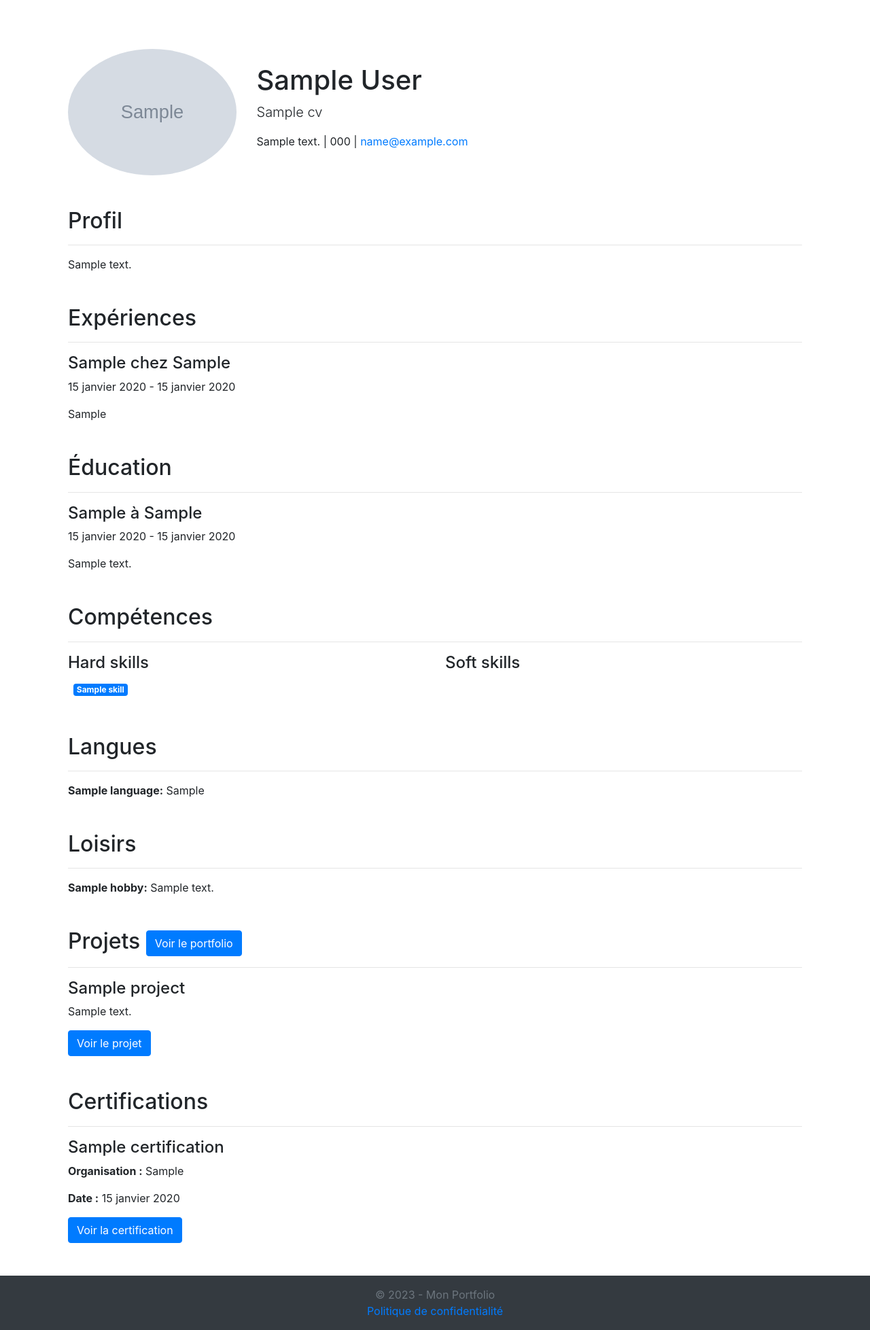
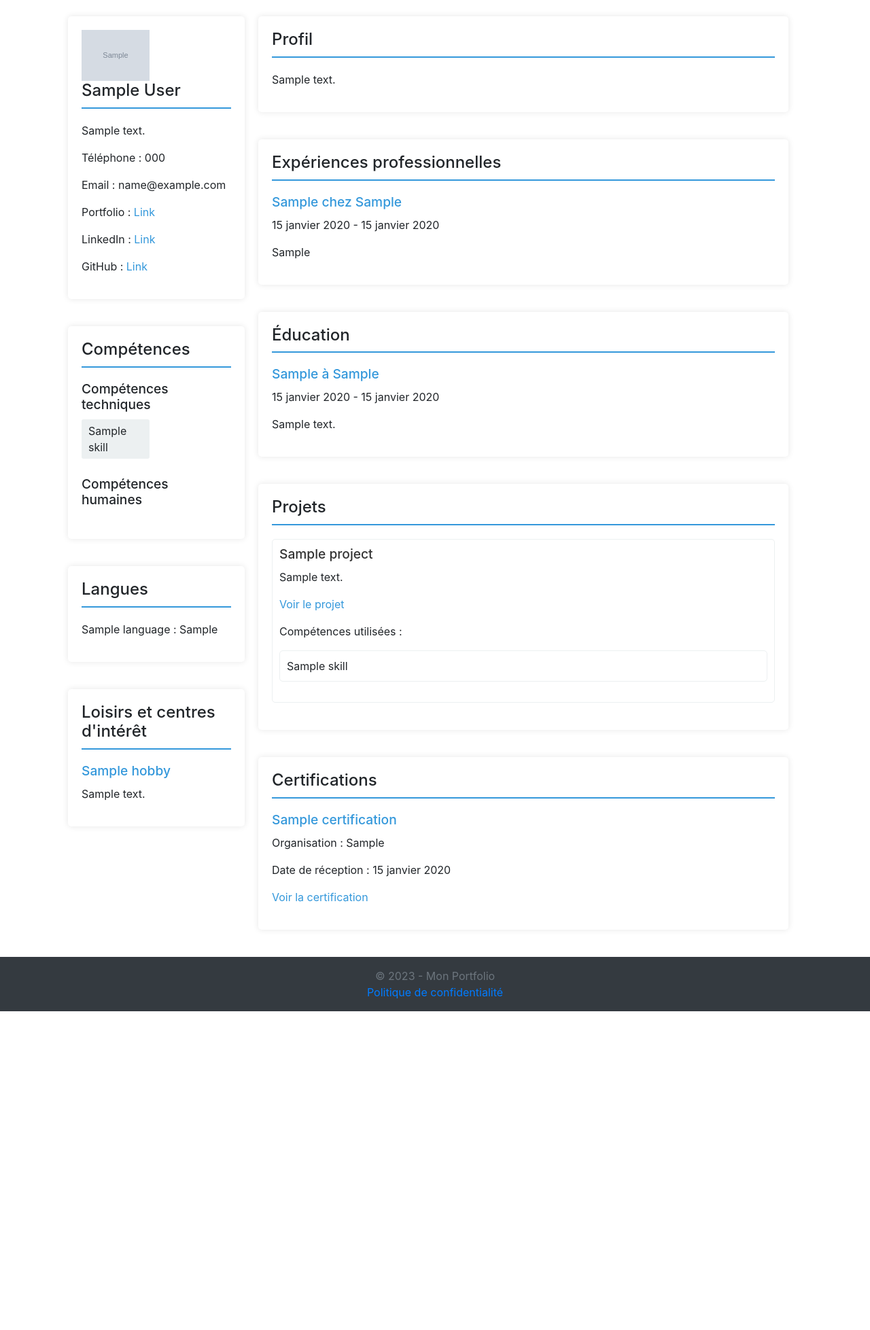
Before and after one commit to Stargate136/EPHAD, a Django app: a page that uses src/cv/templates/cv/detail.html in a window 1280 px wide. Shown: the part 56-2013 px from the top of the page at 68% size. After the commit the page ends 1544 px from the top, so only its background shows below. Run offline with Django 4.2, Linux system fonts and the light colour scheme; tables that the repository leaves empty hold one stand-in row (values such as "Sample post"); grey boxes marked "Sample" are stand-in pictures; some libraries are stand-ins or nearby versions.

Commit message:
Modifiction of the cv layout

```diff
--- /dev/null
+++ b/src/cv/static/cv/css/cv.css
@@ -0,0 +1,102 @@
+.cv-container body {
+    font-family: Arial, sans-serif;
+    margin: 20px;
+    background-color: #f7f7f7;
+    color: #333;
+    line-height: 1.5;
+}
+
+.cv-container a {
+    color: #3498db;
+    text-decoration: none;
+    transition: color 0.2s;
+}
+
+.cv-container a:hover {
+    color: #2980b9;
+}
+
+.cv-container section {
+    margin-bottom: 40px;
+    background-color: #fff;
+    padding: 20px;
+    border-radius: 5px;
+    box-shadow: 0px 0px 10px rgba(0,0,0,0.1);
+}
+
+.cv-container h2 {
+    font-size: 1.5em;
+    border-bottom: 2px solid #3498db;
+    padding-bottom: 10px;
+    margin-bottom: 20px;
+}
+
+.cv-container h3 {
+    font-size: 1.2em;
+    margin-bottom: 10px;
+}
+
+.cv-container ul {
+    list-style-type: none;
+    padding: 0;
+}
+
+.cv-container ul li {
+    margin-bottom: 20px;
+}
+
+.cv-container ul li:last-child {
+    margin-bottom: 0;
+}
+
+.cv-container ul li h3 {
+    color: #3498db;
+}
+
+.cv-container #skills ul {
+    display: flex;
+    flex-wrap: wrap;
+}
+
+.cv-container #skills li {
+    flex: 0 1 calc(50% - 10px);
+    margin-right: 10px;
+    margin-bottom: 10px;
+    background-color: #ecf0f1;
+    padding: 5px 10px;
+    border-radius: 3px;
+}
+
+.cv-container #projects ul li {
+    border: 1px solid #ecf0f1;
+    padding: 10px;
+    border-radius: 5px;
+    margin-bottom: 20px;
+    transition: background-color 0.2s, border-color 0.2s;
+}
+
+.cv-container #projects ul li:hover {
+    background-color: #ecf0f1;
+    border-color: #bdc3c7;
+}
+
+.cv-container #projects ul li h3 {
+    color: #333;
+}
+
+/* POSITIONNEMENT */
+.cv-container .container {
+    display: flex;
+    flex-direction: row;
+    margin: 0 -10px;
+}
+
+.cv-container .main-content {
+    flex: 3;
+    padding: 0 10px;
+}
+
+.cv-container .sidebar {
+    flex: 1;
+    padding: 0 10px;
+}
--- /dev/null
+++ b/src/cv/templates/cv/cv.html
@@ -0,0 +1,144 @@
+<div class="cv-container">
+
+    <div class="container">
+        <!-- Sidebar content -->
+        <div class="sidebar">
+            <!-- Informations personnelles -->
+            <section id="personal-info">
+                <img src="{{ cv.personal_info.profile_picture.url }}" alt="{{ cv.personal_info.full_name }}" width="100" class="profile-image">
+                <h2>{{ cv.personal_info.full_name }}</h2>
+                <p>{{ cv.personal_info.address }}</p>
+                <p>Téléphone : {{ cv.personal_info.phone }}</p>
+                <p>Email : {{ cv.personal_info.email }}</p>
+                {% if cv.personal_info.portfolio_url %}
+                <p>Portfolio : <a href="{{ cv.personal_info.portfolio_url }}">Link</a></p>
+                {% endif %}
+                {% if cv.personal_info.linkedin_url %}
+                <p>LinkedIn : <a href="{{ cv.personal_info.linkedin_url }}">Link</a></p>
+                {% endif %}
+                {% if cv.personal_info.github_url %}
+                <p>GitHub : <a href="{{ cv.personal_info.github_url }}">Link</a></p>
+                {% endif %}
+            </section>
+
+            <!-- Compétences -->
+            <section id="skills">
+                <h2>Compétences</h2>
+                <h3>Compétences techniques</h3>
+                <ul class="skill-list">
+                    {% for skill in cv.get_hard_skills %}
+                    <li>{{ skill.name }}</li>
+                    {% endfor %}
+                </ul>
+                <h3>Compétences humaines</h3>
+                <ul class="skill-list">
+                    {% for skill in cv.get_soft_skills %}
+                    <li>{{ skill.name }}</li>
+                    {% endfor %}
+                </ul>
+            </section>
+
+            <!-- Langues -->
+            <section id="languages">
+                <h2>Langues</h2>
+                <ul>
+                {% for language in cv.languages.all %}
+                    <li>{{ language.name }} : {{ language.proficiency }}</li>
+                {% endfor %}
+                </ul>
+            </section>
+
+            <!-- Loisirs -->
+            <section id="hobbies">
+                <h2>Loisirs et centres d'intérêt</h2>
+                <ul>
+                {% for hobby in cv.hobbies.all %}
+                    <li>
+                        <h3>{{ hobby.name }}</h3>
+                        {% if hobby.description %}
+                        <p>{{ hobby.description }}</p>
+                        {% endif %}
+                    </li>
+                {% endfor %}
+                </ul>
+            </section>
+        </div>
+
+        <!-- Main content -->
+        <div class="main-content">
+            <!-- Profil -->
+            <section id="profile">
+                <h2>Profil</h2>
+                <p>{{ cv.profile.description }}</p>
+            </section>
+
+            <!-- Expériences professionnelles -->
+            <section id="experience">
+                <h2>Expériences professionnelles</h2>
+                <ul>
+                {% for experience in cv.experiences.all %}
+                    <li>
+                        <h3>{{ experience.position }} chez {{ experience.company }}</h3>
+                        <p>{{ experience.start_date }} - {{ experience.end_date|default:"Actuel" }}</p>
+                        <p>{{ experience.responsibilities }}</p>
+                    </li>
+                {% endfor %}
+                </ul>
+            </section>
+
+            <!-- Éducation -->
+            <section id="education">
+                <h2>Éducation</h2>
+                <ul>
+                {% for education in cv.educations.all %}
+                    <li>
+                        <h3>{{ education.degree }} à {{ education.institution }}</h3>
+                        <p>{{ education.start_date }} - {{ education.end_date|default:"Actuel" }}</p>
+                        {% if education.details %}
+                        <p>{{ education.details }}</p>
+                        {% endif %}
+                    </li>
+                {% endfor %}
+                </ul>
+            </section>
+
+            <!-- Projets -->
+            <section id="projects">
+                <h2>Projets</h2>
+                <ul>
+                {% for project in cv.projects.all %}
+                    <li class="project-item">
+                        <h3>{{ project.title }}</h3>
+                        <p>{{ project.description }}</p>
+                        {% if project.link %}
+                        <p><a href="{{ project.link }}">Voir le projet</a></p>
+                        {% endif %}
+                        <p>Compétences utilisées :</p>
+                        <ul>
+                        {% for skill in project.skills_used.all %}
+                            <li>{{ skill.name }}</li>
+                        {% endfor %}
+                        </ul>
+                    </li>
+                {% endfor %}
+                </ul>
+            </section>
+
+            <!-- Certifications -->
+            <section id="certifications"><h2>Certifications</h2>
+                <ul>
+                {% for certification in cv.certifications.all %}
+                    <li>
+                        <h3>{{ certification.title }}</h3>
+                        <p>Organisation : {{ certification.issuing_organization }}</p>
+                        <p>Date de réception : {{ certification.date_received }}</p>
+                        {% if certification.link %}
+                        <p><a href="{{ certification.link }}">Voir la certification</a></p>
+                        {% endif %}
+                    </li>
+                {% endfor %}
+                </ul>
+            </section>
+        </div>
+    </div>
+</div>
--- a/src/cv/templates/cv/detail.html
+++ b/src/cv/templates/cv/detail.html
@@ -1,127 +1,12 @@
 {% extends "core/base.html" %}
+{% load static %}
+
+{% block title %}CV de {{ cv.title }}{% endblock %}
+
+{% block extra_css %}
+    <link rel="stylesheet" href="{% static 'cv/css/cv.css' %}">
+{% endblock %}
 
 {% block content %}
-<div class="container mt-5">
-
-    <!-- Header: Personal Information -->
-    <div class="row mb-5 align-items-center">
-        <div class="col-md-3">
-            {% if cv.personal_info.profile_picture %}
-                <img src="{{ cv.personal_info.profile_picture.url }}" alt="Photo de profil" class="img-fluid rounded-circle">
-            {% endif %}
-        </div>
-        <div class="col-md-9">
-            <h1>{{ cv.personal_info.full_name }}</h1>
-            <p class="lead">{{ cv.title }}</p>
-            <p>{{ cv.personal_info.address }} | {{ cv.personal_info.phone }} | <a href="mailto:{{ cv.personal_info.email }}">{{ cv.personal_info.email }}</a></p>
-            <!-- TODO : ajouter les liens linkedin github et portfolio avec des icônes -->
-        </div>
-    </div>
-
-    <!-- Profile Description -->
-    <div class="mb-5">
-        <h2>Profil</h2>
-        <hr>
-        <p>{{ cv.profile.description }}</p>
-    </div>
-
-    <!-- Experiences -->
-    <div class="mb-5">
-        <h2>Expériences</h2>
-        <hr>
-        {% for experience in cv.experiences.all %}
-        <div class="mb-4">
-            <h4>{{ experience.position }} chez {{ experience.company }}</h4>
-            <p>{{ experience.start_date }} - {{ experience.end_date|default:"Actuel" }}</p>
-            <p>{{ experience.responsibilities }}</p>
-        </div>
-        {% endfor %}
-    </div>
-
-    <!-- Education -->
-    <div class="mb-5">
-        <h2>Éducation</h2>
-        <hr>
-        {% for education in cv.educations.all %}
-        <div class="mb-4">
-            <h4>{{ education.degree }} à {{ education.institution }}</h4>
-            <p>{{ education.start_date }} - {{ education.end_date|default:"Actuel" }}</p>
-            <p>{{ education.details }}</p>
-        </div>
-        {% endfor %}
-    </div>
-
-    <!-- Skills -->
-    <div class="mb-5">
-        <h2>Compétences</h2>
-        <hr>
-        <div class="row">
-            <!-- Hard skills -->
-            <div class="col-md-6">
-                <h4>Hard skills</h4>
-                {% for skill in cv.get_hard_skills %}
-                <span class="badge badge-primary m-2">{{ skill.name }}</span>
-                {% endfor %}
-            </div>
-            <!-- Soft skills -->
-            <div class="col-md-6">
-                <h4>Soft skills</h4>
-                {% for skill in cv.get_soft_skills %}
-                <span class="badge badge-secondary m-2">{{ skill.name }}</span>
-                {% endfor %}
-            </div>
-        </div>
-    </div>
-
-    <!-- Languages -->
-    <div class="mb-5">
-        <h2>Langues</h2>
-        <hr>
-        {% for language in cv.languages.all %}
-        <p><strong>{{ language.name }}:</strong> {{ language.proficiency }}</p>
-        {% endfor %}
-    </div>
-
-    <!-- Hobbies -->
-    <div class="mb-5">
-        <h2>Loisirs</h2>
-        <hr>
-        {% for hobby in cv.hobbies.all %}
-        <p><strong>{{ hobby.name }}:</strong> {{ hobby.description }}</p>
-        {% endfor %}
-    </div>
-
-    <!-- Projects -->
-    <div class="mb-5">
-        <h2>Projets
-        <a href="{% url 'core:under_construction' %}" class="btn btn-primary" target="_blank">Voir le portfolio</a></h2>
-
-        <hr>
-        {% for project in cv.projects.all %}
-        <div class="mb-4">
-            <h4>{{ project.title }}</h4>
-            <p>{{ project.description }}</p>
-            {% if project.link %}
-            <a href="{{ project.link }}" class="btn btn-primary" target="_blank">Voir le projet</a>
-            {% endif %}
-        </div>
-        {% endfor %}
-    </div>
-
-    <!-- Certifications -->
-    <div class="mb-5">
-        <h2>Certifications</h2>
-        <hr>
-        {% for cert in cv.certifications.all %}
-        <div class="mb-4">
-            <h4>{{ cert.title }}</h4>
-            <p><strong>Organisation :</strong> {{ cert.issuing_organization }}</p>
-            <p><strong>Date :</strong> {{ cert.date_received }}</p>
-            {% if cert.link %}
-            <a href="{{ cert.link }}" class="btn btn-primary" target="_blank">Voir la certification</a>
-            {% endif %}
-        </div>
-        {% endfor %}
-    </div>
-</div>
+    {% include 'cv/cv.html' %}
 {% endblock %}
```
